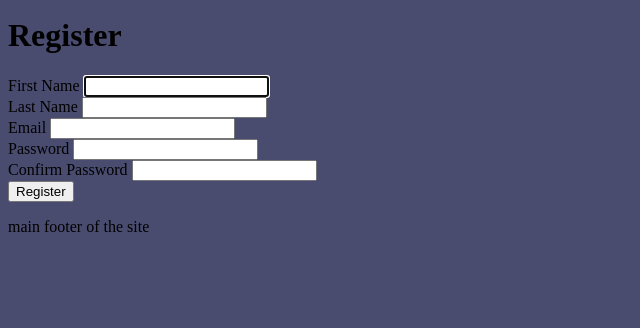
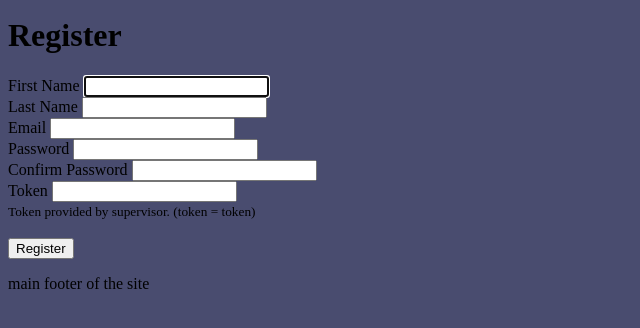
Before and after one commit to JiiXaa/retro-buster, a Flask app: page /users/register in a window 1280 px wide. Shown: the part 208-536 px from the top of the page, without its empty margins (0-640 px from the left). Run offline with Flask 3, Linux system fonts and the light colour scheme.

Commit message:
REGISTER UPDATE: added token validation for the registration of the user.

```diff
--- a/app/routes/users.py
+++ b/app/routes/users.py
@@ -15,6 +15,7 @@ def register():
         email = request.form.get("email")
         password = request.form.get("password")
         password_confirm = request.form.get("password_confirm")
+        token = request.form.get("token")
 
         # Check if all fields are filled out
         if (
@@ -23,6 +24,7 @@ def register():
             or not email
             or not password
             or not password_confirm
+            or not token
         ):
             flash("Please fill out all fields.")
             return redirect(url_for("users.register"))
@@ -40,6 +42,10 @@ def register():
         # Check if the email is already in use
         if User.query.filter_by(email=email).first():
             flash("User with this email already exists.")
+            return redirect(url_for("users.register"))
+
+        if not token == "token":
+            flash("Invalid token. Please contact the supervisor.")
             return redirect(url_for("users.register"))
 
         # Hash the password
--- a/app/templates/users/register.html
+++ b/app/templates/users/register.html
@@ -30,6 +30,15 @@
     <input type="password" name="password_confirm" id="password_confirm" required> <br>
   </div>
 
+  <div class="form-control">
+    <label for="token">Token</label>
+    <input type="password" name="token" id="token" required> <br>
+    <small>Token provided by supervisor. (token = token)</small>
+    <br>
+  </div>
+
+  <br>
+
   <button type="submit">Register</button>
 
 </form>
```
